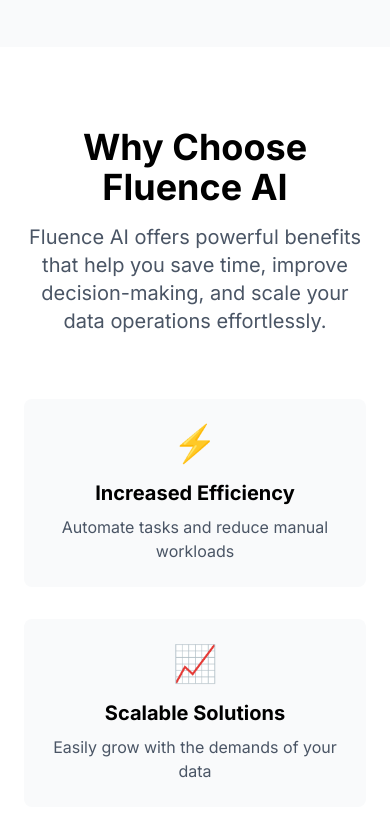
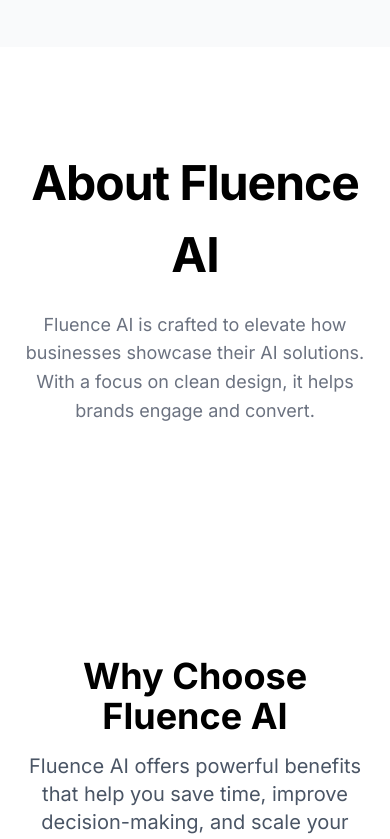
Before and after one commit to Varsha-SK000/fluence-website-clone, a React (Vite) app: page / in a window 390 px wide. Shown: the part 3440-4279 px from the top of the page. Built offline with nearby package versions, Linux system fonts and the light colour scheme.

Commit message:
git commit - m "This is my 3rd commit"

```diff
--- a/src/App.jsx
+++ b/src/App.jsx
@@ -2,12 +2,14 @@
 import Navbar from "./components/Navbar";
 import Features from "./components/Features";
 import About from "./components/About";
+import Keybenefits from "./components/Keybenefits";
 import Testimonial from "./components/Testimonial";
 import Process from "./components/Process";
 import Pricing from "./components/Pricing";
 import FAQ from "./components/FAQ";
 import Blog from "./components/Blog";
 import Footer from "./components/Footer";
+import { Key } from "lucide-react";
 
 
 function App() {
@@ -17,6 +19,7 @@
       <Hero />
       <Features />
       <About />
+      <Keybenefits />
       <Testimonial />
       <Process />
       <Pricing />
--- a/src/components/About.jsx
+++ b/src/components/About.jsx
@@ -1,91 +1,70 @@
+import React from "react";
 import { motion } from "framer-motion";
 
-const benefits = [
-  {
-    icon: "⚡", // Placeholder, use lucide icons
-    title: "Increased Efficiency",
-    description: "Automate tasks and reduce manual workloads",
-  },
-  {
-    icon: "📈",
-    title: "Scalable Solutions",
-    description: "Easily grow with the demands of your data",
-  },
-  {
-    icon: "⏱️",
-    title: "Faster Decision-Making",
-    description: "Leverage real-time insights for quicker choices",
-  },
-  {
-    icon: "🤝",
-    title: "Enhanced Collaboration",
-    description: "Streamline workflows with team-friendly features",
-  },
-  {
-    icon: "🔒",
-    title: "Data Security",
-    description: "Safeguard your data with top-tier encryption",
-  },
-  {
-    icon: "🔄",
-    title: "Continuous Improvement",
-    description: "Let AI adapt and improve with evolving data",
-  },
-];
+export default function About() {
+  const container = {
+    hidden: {},
+    show: {
+      transition: {
+        staggerChildren: 0.15,
+      },
+    },
+  };
 
-export default function About() {
+  const item = {
+    hidden: { opacity: 0, y: 30 },
+    show: { opacity: 1, y: 0 },
+  };
+
   return (
-    <section className="py-20 bg-white">
-      <div className="max-w-7xl mx-auto px-6">
-        <motion.div
-          initial={{ opacity: 0, y: 30 }}
-          whileInView={{ opacity: 1, y: 0 }}
-          transition={{ duration: 0.8 }}
+    <section
+      id="about"
+      style={{
+        padding: "100px 20px",
+        display: "flex",
+        justifyContent: "center",
+      }}
+    >
+      <div
+        style={{
+          maxWidth: "900px",
+          textAlign: "center",
+        }}
+      >
+        {/* Heading */}
+        <motion.h2
+          variants={item}
+          initial="hidden"
+          whileInView="show"
           viewport={{ once: true }}
-          className="text-center mb-16"
+          style={{
+            fontSize: "48px",
+            fontWeight: "700",
+            marginBottom: "20px",
+            letterSpacing: "-1px",
+          }}
         >
-          <h2 className="text-4xl md:text-5xl font-bold text-black mb-4">
-            Why Choose Fluence AI
-          </h2>
-          <p className="text-xl text-gray-600 max-w-3xl mx-auto">
-            Fluence AI offers powerful benefits that help you save time, improve decision-making, and scale your data operations effortlessly.
-          </p>
-        </motion.div>
+          About Fluence AI
+        </motion.h2>
 
-        <div className="grid md:grid-cols-2 lg:grid-cols-3 gap-8 mb-16">
-          {benefits.map((benefit, index) => (
-            <motion.div
-              key={index}
-              initial={{ opacity: 0, y: 30 }}
-              whileInView={{ opacity: 1, y: 0 }}
-              transition={{ duration: 0.8, delay: index * 0.1 }}
-              viewport={{ once: true }}
-              className="bg-gray-50 p-6 rounded-lg text-center"
-            >
-              <div className="text-4xl mb-4">{benefit.icon}</div>
-              <h3 className="text-xl font-bold text-black mb-2">{benefit.title}</h3>
-              <p className="text-gray-600">{benefit.description}</p>
-            </motion.div>
-          ))}
-        </div>
+        {/* Description */}
+        <motion.p
+          variants={item}
+          initial="hidden"
+          whileInView="show"
+          viewport={{ once: true }}
+          style={{
+            fontSize: "18px",
+            color: "#6b7280",
+            marginBottom: "50px",
+            lineHeight: "1.6",
+          }}
+        >
+          Fluence AI is crafted to elevate how businesses showcase their AI
+          solutions. With a focus on clean design, it helps brands engage and
+          convert.
+        </motion.p>
 
-        <motion.div
-          initial={{ opacity: 0, y: 30 }}
-          whileInView={{ opacity: 1, y: 0 }}
-          transition={{ duration: 0.8 }}
-          viewport={{ once: true }}
-          className="text-center"
-        >
-          <h3 className="text-2xl font-bold text-black mb-4">Enterprise-Grade Security</h3>
-          <p className="text-gray-600 mb-8">
-            We maintain the highest standards of security and compliance for enterprise automation deployments.
-          </p>
-          <div className="flex justify-center space-x-8">
-            <span className="px-4 py-2 bg-blue-100 text-blue-800 rounded-full font-semibold">SOC 2</span>
-            <span className="px-4 py-2 bg-green-100 text-green-800 rounded-full font-semibold">GDPR</span>
-            <span className="px-4 py-2 bg-purple-100 text-purple-800 rounded-full font-semibold">HIPAA</span>
-          </div>
-        </motion.div>
       </div>
     </section>
   );
--- a/src/components/Features.jsx
+++ b/src/components/Features.jsx
@@ -32,7 +32,9 @@
 
 export default function Features() {
   return (
-    <section className="py-20 bg-gray-50">
+    <section
+    id="feature"
+    className="py-20 bg-gray-50">
       <div className="max-w-7xl mx-auto px-6">
         <motion.div
           initial={{ opacity: 0, y: 30 }}
--- /dev/null
+++ b/src/components/Keybenefits.jsx
@@ -0,0 +1,92 @@
+import { motion } from "framer-motion";
+
+const benefits = [
+  {
+    icon: "⚡",
+    title: "Increased Efficiency",
+    description: "Automate tasks and reduce manual workloads",
+  },
+  {
+    icon: "📈",
+    title: "Scalable Solutions",
+    description: "Easily grow with the demands of your data",
+  },
+  {
+    icon: "⏱️",
+    title: "Faster Decision-Making",
+    description: "Leverage real-time insights for quicker choices",
+  },
+  {
+    icon: "🤝",
+    title: "Enhanced Collaboration",
+    description: "Streamline workflows with team-friendly features",
+  },
+  {
+    icon: "🔒",
+    title: "Data Security",
+    description: "Safeguard your data with top-tier encryption",
+  },
+  {
+    icon: "🔄",
+    title: "Continuous Improvement",
+    description: "Let AI adapt and improve with evolving data",
+  },
+];
+
+export default function About() {
+  return (
+    <section className="py-20 bg-white">
+      <div className="max-w-7xl mx-auto px-6">
+        <motion.div
+          initial={{ opacity: 0, y: 30 }}
+          whileInView={{ opacity: 1, y: 0 }}
+          transition={{ duration: 0.8 }}
+          viewport={{ once: true }}
+          className="text-center mb-16"
+        >
+          <h2 className="text-4xl md:text-5xl font-bold text-black mb-4">
+            Why Choose Fluence AI
+          </h2>
+          <p className="text-xl text-gray-600 max-w-3xl mx-auto">
+            Fluence AI offers powerful benefits that help you save time, improve decision-making, and scale your data operations effortlessly.
+          </p>
+        </motion.div>
+
+        <div className="grid md:grid-cols-2 lg:grid-cols-3 gap-8 mb-16">
+          {benefits.map((benefit, index) => (
+            <motion.div
+              key={index}
+              initial={{ opacity: 0, y: 30 }}
+              whileInView={{ opacity: 1, y: 0 }}
+              transition={{ duration: 0.8, delay: index * 0.1 }}
+              viewport={{ once: true }}
+              className="bg-gray-50 p-6 rounded-lg text-center"
+            >
+              <div className="text-4xl mb-4">{benefit.icon}</div>
+              <h3 className="text-xl font-bold text-black mb-2">{benefit.title}</h3>
+              <p className="text-gray-600">{benefit.description}</p>
+            </motion.div>
+          ))}
+        </div>
+
+        <motion.div
+          initial={{ opacity: 0, y: 30 }}
+          whileInView={{ opacity: 1, y: 0 }}
+          transition={{ duration: 0.8 }}
+          viewport={{ once: true }}
+          className="text-center"
+        >
+          <h3 className="text-2xl font-bold text-black mb-4">Enterprise-Grade Security</h3>
+          <p className="text-gray-600 mb-8">
+            We maintain the highest standards of security and compliance for enterprise automation deployments.
+          </p>
+          <div className="flex justify-center space-x-8">
+            <span className="px-4 py-2 bg-blue-100 text-blue-800 rounded-full font-semibold">SOC 2</span>
+            <span className="px-4 py-2 bg-green-100 text-green-800 rounded-full font-semibold">GDPR</span>
+            <span className="px-4 py-2 bg-purple-100 text-purple-800 rounded-full font-semibold">HIPAA</span>
+          </div>
+        </motion.div>
+      </div>
+    </section>
+  );
+}
--- a/src/components/Navbar.jsx
+++ b/src/components/Navbar.jsx
@@ -59,7 +59,7 @@
 
         {/* Desktop Button */}
         <button className="hidden md:block bg-black text-white px-4 py-2 rounded-lg text-sm">
-          Get Started
+          Contact
         </button>
       </div>
 
```
